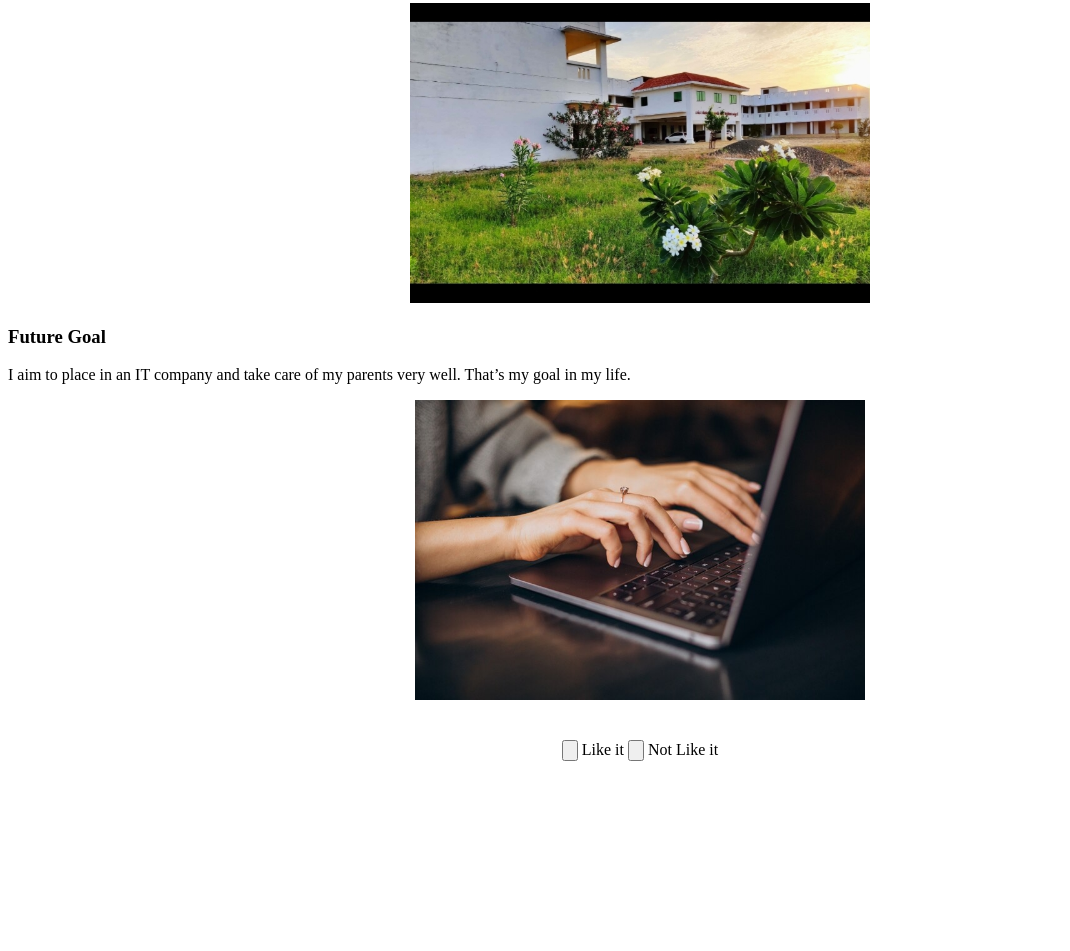
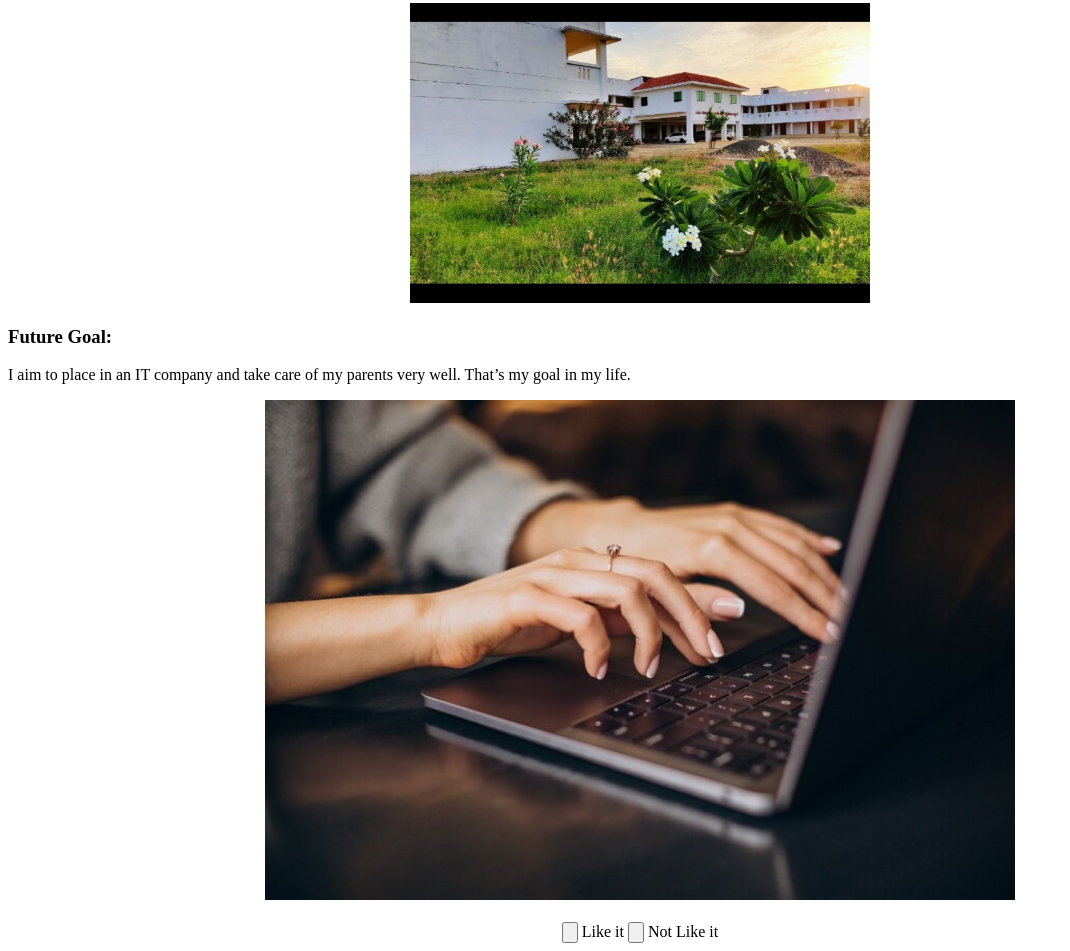
Before and after one commit to asbdu45123054511802112025/My-bio, a plain HTML site: page index.html in a window 1280 px wide. Shown: the part 617-1568 px from the top of the page, without its empty margins (0-1070 px from the left). Before the commit the page ends 1386 px from the top, so only its background shows below. Drawn offline with Linux system fonts and the light colour scheme.

Commit message:
Update index.html

```diff
--- a/index.html
+++ b/index.html
@@ -40,16 +40,16 @@
             </div>
         </center>
 
-        <h3>Future Goal</h3>
+        <h3>Future Goal:</h3>
         <p>
             I aim to place in an IT company and take care of my parents very well.
             That’s my goal in my life.
         </p>
         <center>
-        <img src="aim.jpg" height="300px">
+        <img src="aim.jpg" height="500px">
         </center>
 
-        <br><br>
+        <br>
         <center>
 
         <input type="button">
```
